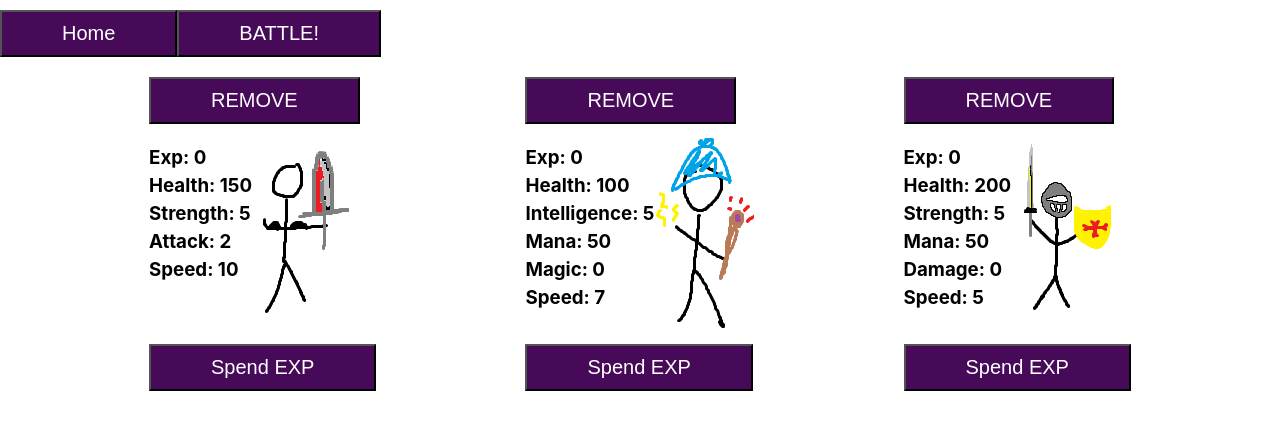
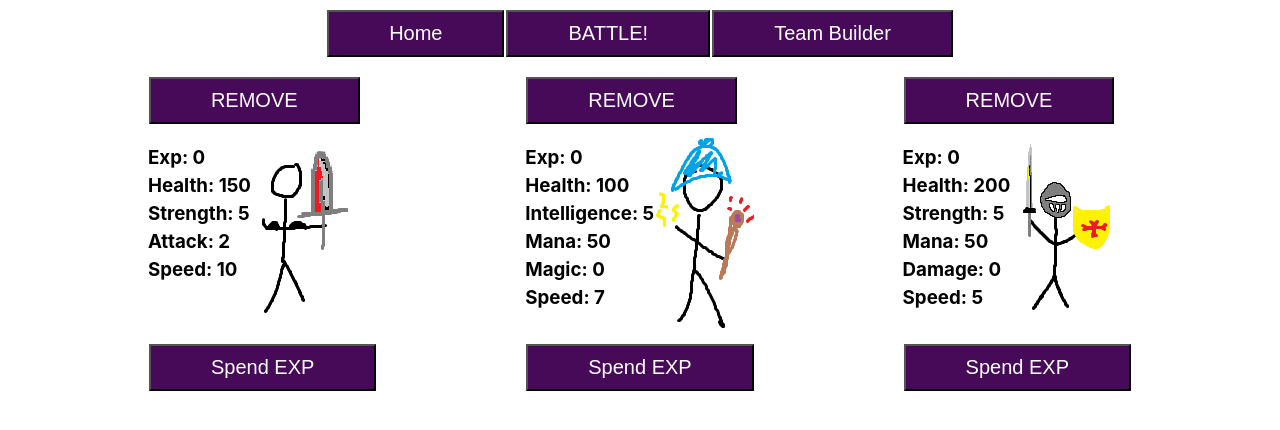
Before and after one commit to nicolas-momo/BM-Game, a React (Create React App) app: page / in a window 1280 px wide. Both pictures are taken after a click on the button "TAVERN". Shown: the top 430 px of the page. Built offline with nearby package versions, Linux system fonts and the light colour scheme.

Commit message:
tavern arrumada, 100% funcinal e sem bugs

```diff
--- a/src/Components/Menus/BattleMenu.jsx
+++ b/src/Components/Menus/BattleMenu.jsx
@@ -257,10 +257,18 @@ export class BattleMenu extends React.Component {
         flexDirection: "row",
         justifyContent: "space-evenly",
        }
+       const buttons = {
+        display: "flex",
+        flexWrap: "wrap",
+        flexDirection: "row",
+        justifyContent: "center",
+       }
       return (
           <>
+            <div style={ buttons }>
+            <CustomButton type="button" onClick={ this.returnHome } label={ 'Home' } />
             <CustomButton type="button" onClick={ this.battleStart } label={ 'Start!' } />
-            <CustomButton type="button" onClick={ this.returnHome } label={ 'Home' } />
+            </div>
             { over && <div style={mystyle}  > BATTLE OVER </div> }
              <div style={mystyle}>
             { enemyStat.length !== 0 && enemyStat.map((char, i) =>
--- a/src/Components/Menus/HomeMenu.jsx
+++ b/src/Components/Menus/HomeMenu.jsx
@@ -151,11 +151,19 @@ export class HomeMenu extends React.Component {
       flexDirection: "row",
       justifyContent: "space-evenly",
      }
+     const buttons = {
+      display: "flex",
+      flexWrap: "wrap",
+      flexDirection: "row",
+      justifyContent: "center",
+     }
       return (
         <>
           <div>
+              <div style={ buttons }>
               <CustomButton onClick={ this.goTavern } label={ 'TAVERN' } />
               <CustomButton onClick={ this.startBattle } label={ 'BATTLE!' } />
+              </div>
               <div style={mystyle}>
               { teamStat.map((char) =>
               <div key={char.id}>
--- a/src/Components/Menus/Tavern.jsx
+++ b/src/Components/Menus/Tavern.jsx
@@ -7,8 +7,8 @@ export class Tavern extends React.Component {
   state = {
     teamStat: [],
     baseChars: [],
-    addChar: false,
-    confirmed: false,
+    tavernTeam: false,
+    savedId: null,
   };
 
   componentDidMount() {
@@ -24,28 +24,29 @@ export class Tavern extends React.Component {
         charList.splice(index, 1);
       }
     });
-    localStorage.setItem('charList', JSON.stringify(charList));
-    localStorage.setItem('teamStat', JSON.stringify(team));
-    if (team.length === 3) { this.setState({ addChar: false }) }
-    this.setState({ teamStat: team });
+    if (team.length <= 3 ) {
+      localStorage.setItem('teamStat', JSON.stringify(team));
+      localStorage.setItem('charList', JSON.stringify(charList));
+      this.setState({ teamStat: team });
+    }
+    if (team.length === 3) { this.setState({ tavernTeam: false }) }
   }
-  // bugs aleatorios com delete, preciso de ajuda
-  deleteChar = ({ target }) => {
+
+  deleteChar = (char) => {
     let charList = JSON.parse(localStorage.getItem('charList'));
     charList.forEach((element, index) => {
-      if (element.id === Number(target.id)) {
+      if (element.id === Number(char.id)) {
         charList.splice(index, 1);
       }
     });
     localStorage.setItem('charList', JSON.stringify(charList));
-    this.setState({ confirmed: false })
+    this.setState({ savedId: char.id });
   }
 
-  clickDelete = ({ target }, char) => {
-    target.id = char.id;
-    this.setState({ confirmed: true })
+  clickDelete = (char) => {
+    this.setState({ savedId: char.id });
   }
-  // bugs aleatorios com delete, preciso de ajuda
+
   addBaseChar = (char) => {
     const { teamStat } = this.state;
     const charList = JSON.parse(localStorage.getItem('charList'));
@@ -58,9 +59,11 @@ export class Tavern extends React.Component {
     }, 0);
     char.id = newId + 1;
     const team = [...teamStat, char ];
-    localStorage.setItem('teamStat', JSON.stringify(team));
-    if (team.length === 3) { this.setState({ addChar: false }) }
-    this.setState({ teamStat: team });
+    if (team.length <= 3 ) {
+      localStorage.setItem('teamStat', JSON.stringify(team));
+      this.setState({ teamStat: team });
+    }
+    if (team.length === 3) { this.setState({ tavernTeam: false }) }
   }
 
   createAllies = () => {
@@ -94,8 +97,8 @@ export class Tavern extends React.Component {
   }
 
   showList = () => {
-    const { addChar } = this.state;
-    this.setState({ addChar: !addChar });
+    const { tavernTeam } = this.state;
+    this.setState({ tavernTeam: !tavernTeam });
   }
 
   spendExp = (i) => {
@@ -105,12 +108,18 @@ export class Tavern extends React.Component {
   }
 
   render() {
-     const { teamStat, addChar, confirmed } = this.state;
+     const { teamStat, tavernTeam, savedId } = this.state;
      const mystyle = {
       display: "flex",
       flexWrap: "wrap",
       flexDirection: "row",
       justifyContent: "space-evenly",
+     }
+     const buttons = {
+      display: "flex",
+      flexWrap: "wrap",
+      flexDirection: "row",
+      justifyContent: "center",
      }
 
      const charList = JSON.parse(localStorage.getItem('charList'));
@@ -118,24 +127,28 @@ export class Tavern extends React.Component {
       return (
         <>
           <div>
+              <div style={ buttons }>
               <CustomButton onClick={ this.goHome } label={ 'Home' } />
               <CustomButton onClick={ this.startBattle } label={ 'BATTLE!' } />
+              <CustomButton onClick={ this.showList } label={ 'Team Builder' } />
+              </div>
               <div>
                <div>
-                { addChar && <div>
+                { tavernTeam && <div style={ mystyle }>
                     { charList.length !== 0 && charList.map((char) =>
-                      <div style={{ display: "flex" }} key={ char.id }>
+                      <div  key={ char.id }>
+                        <CustomButton name={ char.id } onClick={ savedId === char.id ? () => this.deleteChar(char) :
+                        () => this.clickDelete(char) } label={ savedId === char.id ? 'CONFIRM' : 'DELETE' } />
                         <div onClick={ () => this.addChar(char) } >
                         <GenericChar statSheet={ char } />
                         </div>
-                        <CustomButton onClick={ confirmed ? (target) => this.deleteChar(target) : (target) => this.clickDelete(target, char) } label={ confirmed ? 'CONFIRM' : 'DELETE' } />
                       </div>
                     )}
                   </div> }
                </div>
                 <div style={ mystyle }>
                   <section>
-                  <CustomButton onClick={ teamStat[0] ? () => this.rmvChar(0) : this.showList } label={ teamStat[0] ? 'REMOVE' : (addChar ? 'CANCEL':'ADD') } />
+                  <CustomButton onClick={ teamStat[0] ? () => this.rmvChar(0) : this.showList } label={ teamStat[0] ? 'REMOVE' : (tavernTeam ? 'CANCEL':'ADD') } />
                   { teamStat[0] && <div>
                   <GenericChar statSheet={teamStat[0]} />
                   <CustomButton onClick={ () => this.spendExp(0) } label={ 'Spend EXP' } />
@@ -143,7 +156,7 @@ export class Tavern extends React.Component {
                   }
                   </section>
                   <section>
-                  <CustomButton onClick={ teamStat[1] ? () => this.rmvChar(1) : this.showList } label={ teamStat[1] ? 'REMOVE' : (addChar ? 'CANCEL':'ADD') } />
+                  <CustomButton onClick={ teamStat[1] ? () => this.rmvChar(1) : this.showList } label={ teamStat[1] ? 'REMOVE' : (tavernTeam ? 'CANCEL':'ADD') } />
                   { teamStat[1] && <div>
                   <GenericChar statSheet={teamStat[1]} />
                   <CustomButton onClick={ () => this.spendExp(1) } label={ 'Spend EXP' } />
@@ -151,14 +164,14 @@ export class Tavern extends React.Component {
                   }
                   </section>
                   <section>
-                  <CustomButton onClick={ teamStat[2] ? () => this.rmvChar(2) : this.showList } label={ teamStat[2] ? 'REMOVE' : (addChar ? 'CANCEL':'ADD') } />
+                  <CustomButton onClick={ teamStat[2] ? () => this.rmvChar(2) : this.showList } label={ teamStat[2] ? 'REMOVE' : (tavernTeam ? 'CANCEL':'ADD') } />
                   { teamStat[2] && <div>
                   <GenericChar statSheet={teamStat[2]} />
                   <CustomButton onClick={ () => this.spendExp(2) } label={ 'Spend EXP' } />
                   </div>
                   }
                   </section>
-                  { addChar && <div>
+                  { tavernTeam && <div>
                     { baseList.length !== 0 && baseList.map((char) =>
                       <div onClick={ () => this.addBaseChar(char) } key={ char.classe }>
                         <GenericChar statSheet={ char } />
--- a/src/Components/Utility/CustomButton.jsx
+++ b/src/Components/Utility/CustomButton.jsx
@@ -23,7 +23,7 @@ export class CustomButton extends React.Component {
       color: 'white',
       fontSize: '20px',
       padding: '10px 60px',
-      margin: '10px 0px',
+      margin: '10px 1px',
       cursor: 'pointer',
     }
       return (
```
Also changed, not shown: 1 other file (tests, documents, lock files or other folders).
